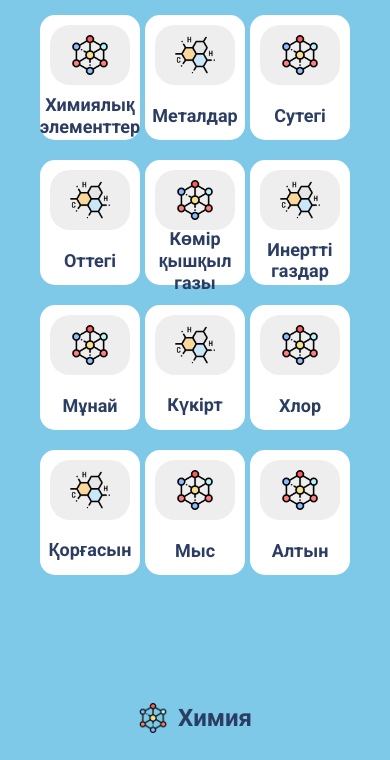
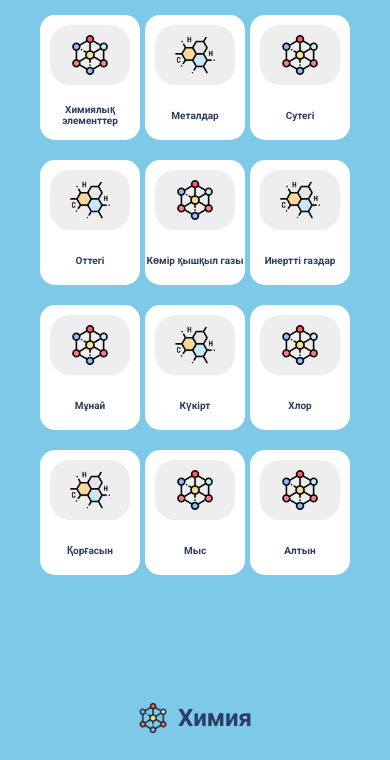
Before and after one commit to vipdostyp/himic, a PHP site: page / in a window 390 px wide. Shown: the part 84-844 px from the top of the page. Run offline with PHP 8.4, Linux system fonts and the light colour scheme; data comes from the database, SQL or seed files in the repository.

Commit message:
Update style.css

```diff
--- a/css/style.css
+++ b/css/style.css
@@ -203,7 +203,7 @@ footer {
         width: 180px;
     }
     .card_title {
-        font-size: 18px;
+        font-size: 10px;
         margin-bottom: 5px;
     }
 }
```
